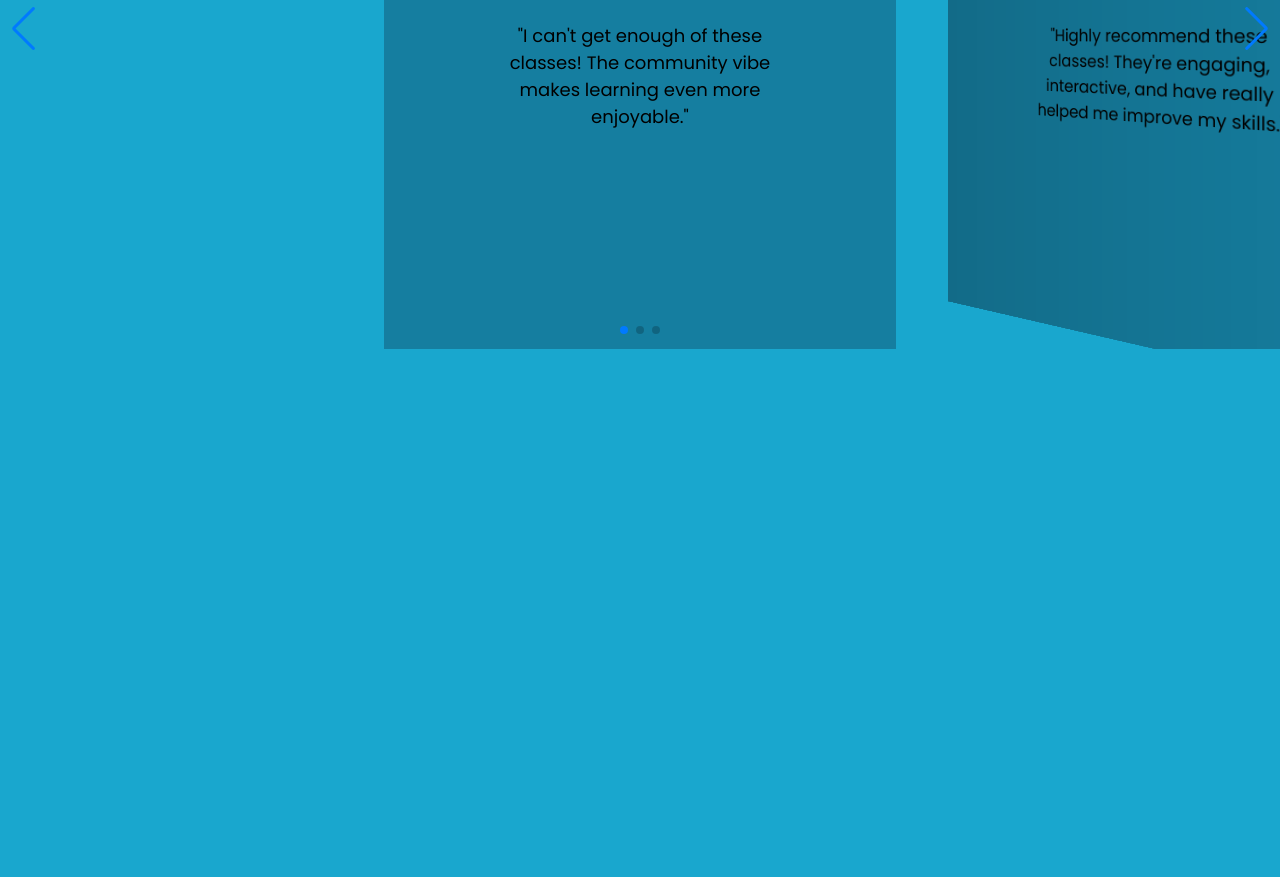
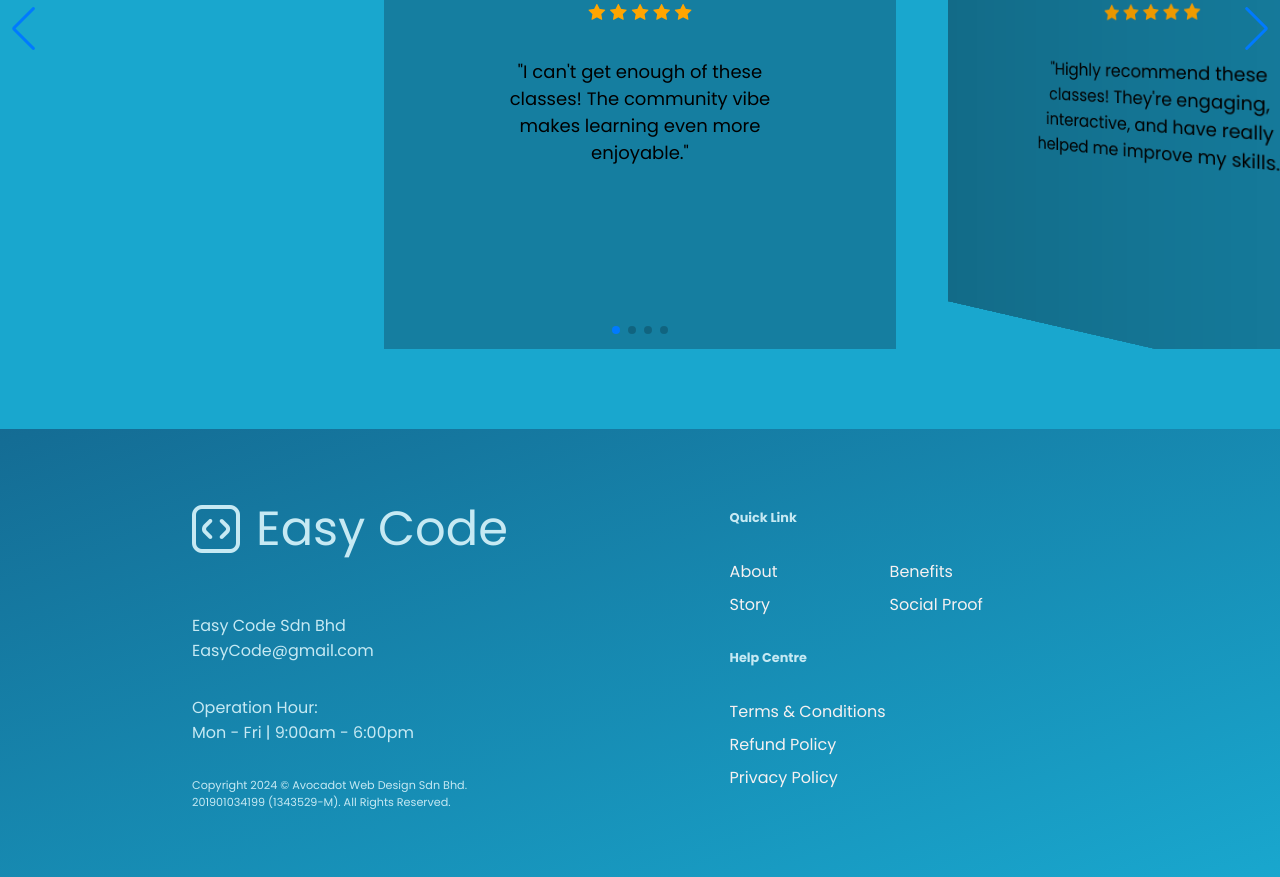
Before and after one commit to yassershahofficial/Easy_Code_Website, a plain HTML site: page index.html in a window 1280 px wide. Shown: the part 3360-4237 px from the top of the page. Before the commit the page ends 3789 px from the top, so only its background shows below. Drawn offline with nearby package versions, Linux system fonts and the light colour scheme; a web font is replaced by a local one.

Commit message:
footer css

```diff
--- a/index.html
+++ b/index.html
@@ -22,6 +22,7 @@
     <link rel="stylesheet" href="styles/story.css">
     <link rel="stylesheet" href="styles/socialproof.css">
     <link rel="stylesheet" href="styles/component/button.css">
+    <link rel="stylesheet" href="styles/footer.css">
 
     <!--swiper css API-->
     <link rel="stylesheet" href="https://cdn.jsdelivr.net/npm/swiper@11/swiper-bundle.min.css" />
@@ -174,7 +175,7 @@
                         <span class="fa fa-star checked"></span>
                         <span class="fa fa-star checked"></span>
                     </div>
-                    <p>
+                    <p class="comment-socialproof">
                         "I can't get enough of these classes! The community vibe makes
                         learning even more enjoyable."
                     </p>
@@ -189,7 +190,7 @@
                         <span class="fa fa-star checked"></span>
                         <span class="fa fa-star checked"></span>
                     </div>
-                    <p>
+                    <p class="comment-socialproof">
                         "Highly recommend these classes! They're engaging, interactive,
                         and have really helped me improve my skills."
                     </p>
@@ -204,9 +205,26 @@
                         <span class="fa fa-star checked"></span>
                         <span class="fa fa-star checked"></span>
                     </div>
-                    <p>
+                    <p class="comment-socialproof">
                         "Absolutely loving the classes! The instructors are so
                         knowledgeable, and I'm learning a lot every session."
+                    </p>
+                </div>
+                <div class="swiper-slide">
+                    <img class="gap-text" src="icon/socialperson4.jpg" alt="person 1">
+                    <p class="gap-text">Xīn yí</p>
+                    <div class="gap-text">
+                        <span class="fa fa-star checked"></span>
+                        <span class="fa fa-star checked"></span>
+                        <span class="fa fa-star checked"></span>
+                        <span class="fa fa-star checked"></span>
+                        <span class="fa fa-star checked"></span>
+                    </div>
+                    <p class="comment-socialproof">
+                        "Thank you for this incredible online class! The way
+                        you present the material makes it easy to follow along,
+                        and I appreciate the effort you put into making sure
+                        everyone feels included."
                     </p>
                 </div>
             </div>
@@ -215,6 +233,45 @@
             <div class="swiper-pagination"></div>
         </div>
     </section>
+    <footer class="footer">
+        <div class="left-footer">
+            <div class="logo-footer">
+                <i class="fi fi-rr-square-code"></i>
+                <p>Easy Code</p>
+            </div>
+            <div class="pair-left-footer">
+                <p>Easy Code Sdn Bhd</p>
+                <p>EasyCode@gmail.com</p>
+            </div>
+            <div class="pair-left-footer">
+                <p>Operation Hour:</p>
+                <p>Mon - Fri | 9:00am - 6:00pm</p>
+            </div>
+            <div class="pair-left-footer smaller-fonts">
+                <p>Copyright 2024 © Avocadot Web Design Sdn Bhd.</p>
+                <p>201901034199 (1343529-M). All Rights Reserved.</p>
+            </div>
+        </div>
+        <div class="right-footer">
+            <div>
+                <p class="small-fonts">Quick Link</p>
+                <div>
+                    <a id="link" href="#">About</a>
+                    <a id="link" href="#about-benefits">Benefits</a>
+                    <a id="link" href="#story">Story</a>
+                    <a id="link" href="#socialproof">Social Proof</a>
+                </div>
+            </div>
+            <div>
+                <p class="small-fonts">Help Centre</p>
+                <div>
+                    <a id="link" href="">Terms & Conditions</a>
+                    <a id="link" href="">Refund Policy</a>
+                    <a id="link" href="">Privacy Policy</a>
+                </div>
+            </div>
+        </div>
+    </footer>
 
     <!--swiper js API-->
     <script src="https://cdn.jsdelivr.net/npm/swiper@11/swiper-bundle.min.js"></script>
--- /dev/null
+++ b/styles/footer.css
@@ -0,0 +1,46 @@
+.footer{
+    display: grid;
+    grid-template-columns: 60% 40%;
+    background-color: var(--darkblue); /* For browsers that do not support gradients */
+    background-image: linear-gradient(to bottom right, var(--darkblue), var(--blue));
+    color: var(--lightblue);
+    height: 20rem;
+    padding: 5% 15%;
+}
+
+.logo-footer{
+    display: flex;
+    align-items: center;
+    text-align: center;
+    justify-content: left;
+    font-size: 3rem;
+    margin-bottom: 3rem;
+}
+.logo-footer i{
+    margin: 0 1rem -1rem 0;
+}
+.pair-left-footer{
+    margin-bottom: 2rem;
+}
+.right-footer{
+    margin-top: 1rem;
+}
+.right-footer div{
+    display: grid;
+    grid-template-columns: 10rem;
+    row-gap: 2rem;
+    margin-bottom: 1rem;
+}
+.right-footer div:first-child div{
+    display: grid;
+    grid-template-columns: 10rem 10rem;
+    row-gap: 0.5rem;
+}
+.right-footer div:last-child div{
+    display: grid;
+    grid-template-columns: 10rem;
+    row-gap: 0.5rem;
+}
+.right-footer div p{
+    font-weight: bold;
+}
--- a/styles/general.css
+++ b/styles/general.css
@@ -20,6 +20,8 @@ body{
 }
 a {
     cursor: pointer;
+    text-decoration: none;
+    color: var(--white);
 }
 button {
     cursor: pointer;
@@ -48,3 +50,9 @@ button {
 .checked {
     color: orange;
 }
+.smaller-fonts{
+    font-size: 0.7rem;
+}
+.small-fonts{
+    font-size: 0.8rem;
+}
--- a/styles/nav.css
+++ b/styles/nav.css
@@ -42,8 +42,6 @@
     justify-content: center;
     height: 100%;
     padding: 0 0.6rem;
-    text-decoration: none;
-    color: var(--white);
 }
 .right-navbar a:hover{
     background-color: var(--darkblue);
--- a/styles/socialproof.css
+++ b/styles/socialproof.css
@@ -27,9 +27,9 @@
 }
 .swiper-slide img {
     object-fit: cover;
-    width: 20%;
+    width: 30%;
     border-radius: 50%;
-    margin-top: 15%;
+    margin-top: 12%;
     margin-bottom: -2%;
 }
 .swiper-slide p{
```
Also changed, not shown: example_footer.png (added), icon/socialperson4.jpg (added).
